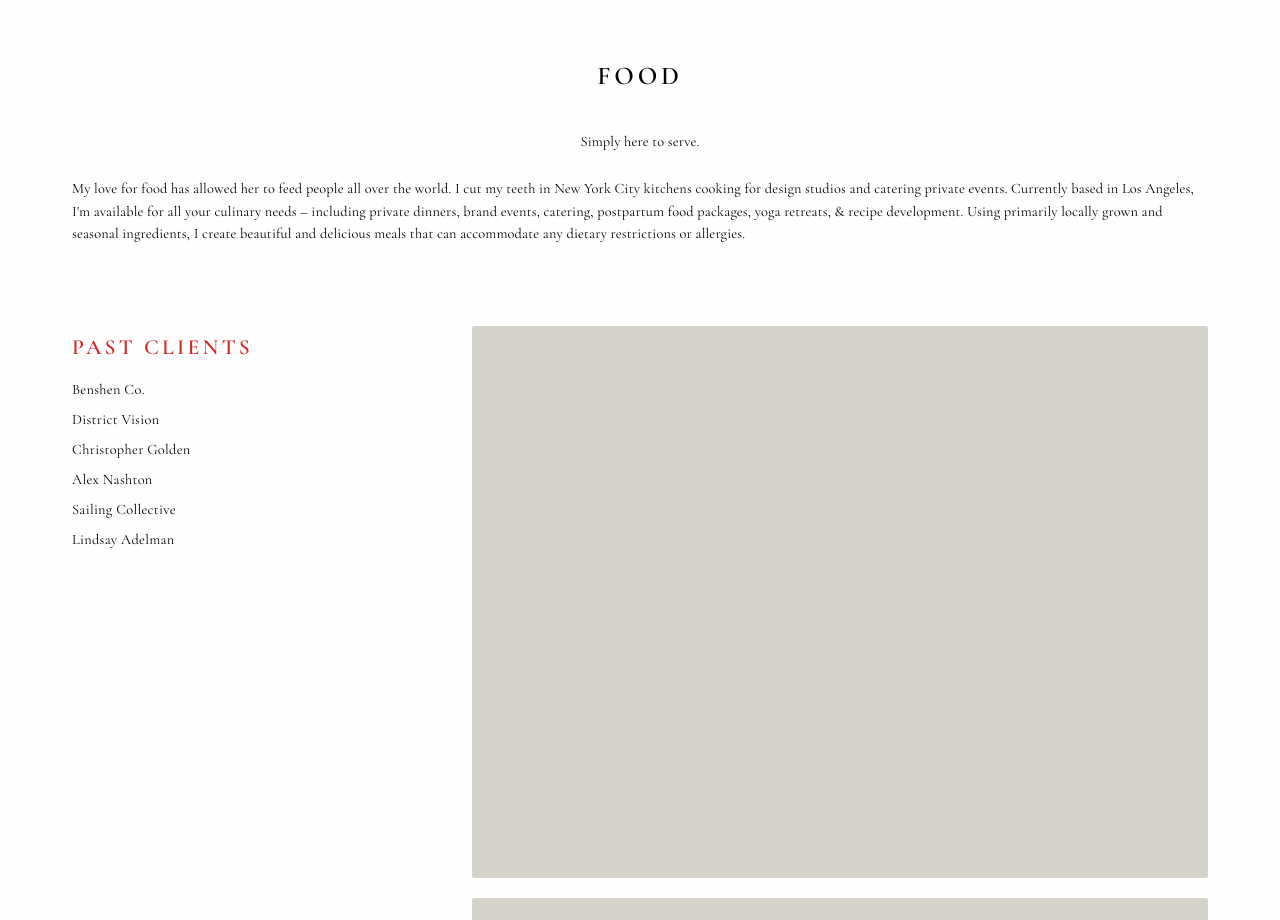
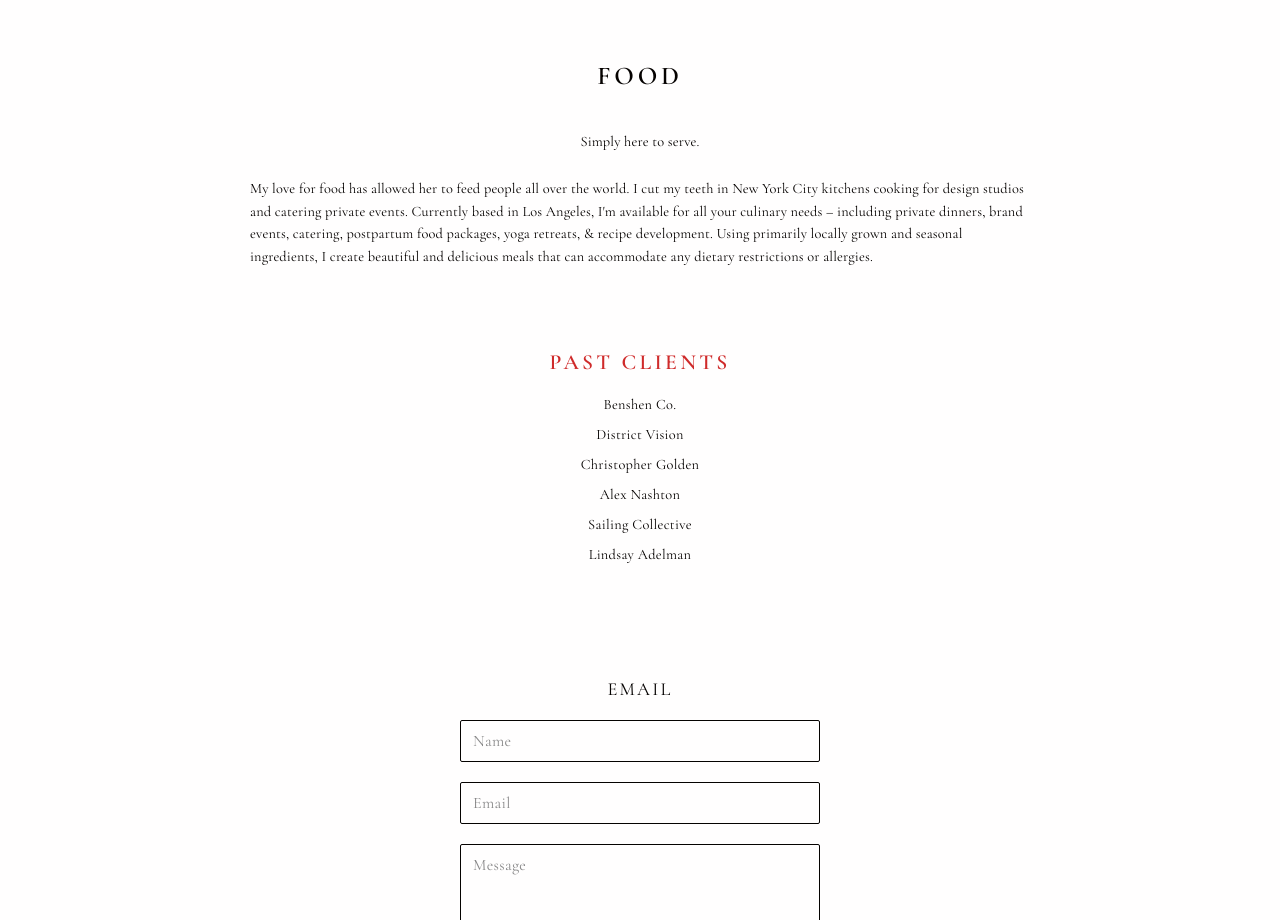
Before and after one commit to lgneubauer/lydiagrace, a Next.js app: page /food in a window 1280 px wide. Shown: the part 180-1100 px from the top of the page. Built offline with nearby package versions, Linux system fonts and the light colour scheme.

Commit message:
remove food photo placeholders

```diff
--- a/app/food/page.js
+++ b/app/food/page.js
@@ -26,7 +26,6 @@ export default async function FoodPage({ searchParams }) {
           </p>
         </div>
 
-        <div className="food__content">
         <div className="food__clients">
           <h2 className="food__clients-heading">Past Clients</h2>
           <ul className="food__clients-list">
@@ -37,22 +36,6 @@ export default async function FoodPage({ searchParams }) {
             <li className="food__clients-item">Sailing Collective</li>
             <li className="food__clients-item">Lindsay Adelman</li>
           </ul>
-          </div>
-
-          <div className="food__photos">
-            <div
-              className="food__photo"
-              aria-label="Food photo placeholder"
-            ></div>
-            <div
-              className="food__photo"
-              aria-label="Food photo placeholder"
-            ></div>
-            <div
-              className="food__photo"
-              aria-label="Food photo placeholder"
-            ></div>
-          </div>
         </div>
 
         <div className="food__contact">
--- a/app/subpage.css
+++ b/app/subpage.css
@@ -437,22 +437,12 @@
   text-wrap: pretty;
 }
 
-/* ---- Content: clients + photos side by side ---- */
-
-.food__content {
-  display: flex;
-  flex-direction: row;
-  align-items: flex-start;
-  gap: 1.5rem;
-  width: 100%;
-  margin-bottom: 3rem;
-}
-
-/* ---- Clients ---- */
+/* ---- Clients (centered) ---- */
 
 .food__clients {
-  flex: 1;
-  min-width: 0;
+  width: 100%;
+  text-align: center;
+  margin-bottom: 3rem;
 }
 
 .food__clients-heading {
@@ -481,23 +471,6 @@
   line-height: 1.58;
   color: var(--color-text-primary);
   letter-spacing: 0.02em;
-}
-
-/* ---- Photos ---- */
-
-.food__photos {
-  flex: 1;
-  min-width: 0;
-  display: flex;
-  flex-direction: column;
-  gap: 1rem;
-}
-
-.food__photo {
-  width: 100%;
-  aspect-ratio: 4 / 3;
-  background-color: #d5d2ca;
-  border-radius: 2px;
 }
 
 /* ---- Contact ---- */
@@ -606,9 +579,12 @@
     hyphenate-limit-lines: 2;
   }
 
-  .food__intro,
-  .food__content {
+  .food__intro {
     min-width: 100%;
+  }
+
+  .food__clients {
+    margin-bottom: 2rem;
   }
 
   .food__form {
@@ -644,8 +620,7 @@
   }
 
   .food__intro-placeholder,
-  .food__intro,
-  .food__content {
+  .food__intro {
     min-width: 100%;
   }
 
@@ -654,13 +629,8 @@
     max-width: 600px;
   }
 
-  .food__content {
-    gap: 3rem;
+  .food__clients {
     margin-bottom: 4.5rem;
-  }
-
-  .food__clients {
-    padding-top: 0.5rem;
   }
 
   .food__clients-heading {
@@ -682,6 +652,13 @@
   .food__tagline,
   .food__intro-placeholder {
     font-size: 0.9rem;
+    min-width: 0;
+  }
+
+  .food__intro {
+    max-width: 780px;
+    margin-bottom: 5rem;
+    min-width: 0;
   }
 
   .food__intro-placeholder {
@@ -689,22 +666,8 @@
     hyphens: none;
   }
 
-  .food__intro {
-    max-width: 680px;
+  .food__clients {
     margin-bottom: 5rem;
-  }
-
-  .food__content {
-    gap: 5rem;
-    margin-bottom: 5rem;
-  }
-
-  .food__clients {
-    flex: 0 0 320px;
-  }
-
-  .food__photos {
-    gap: 1.25rem;
   }
 
   .food__contact {
```
Lines whose indentation alone changed are shown as unchanged.
